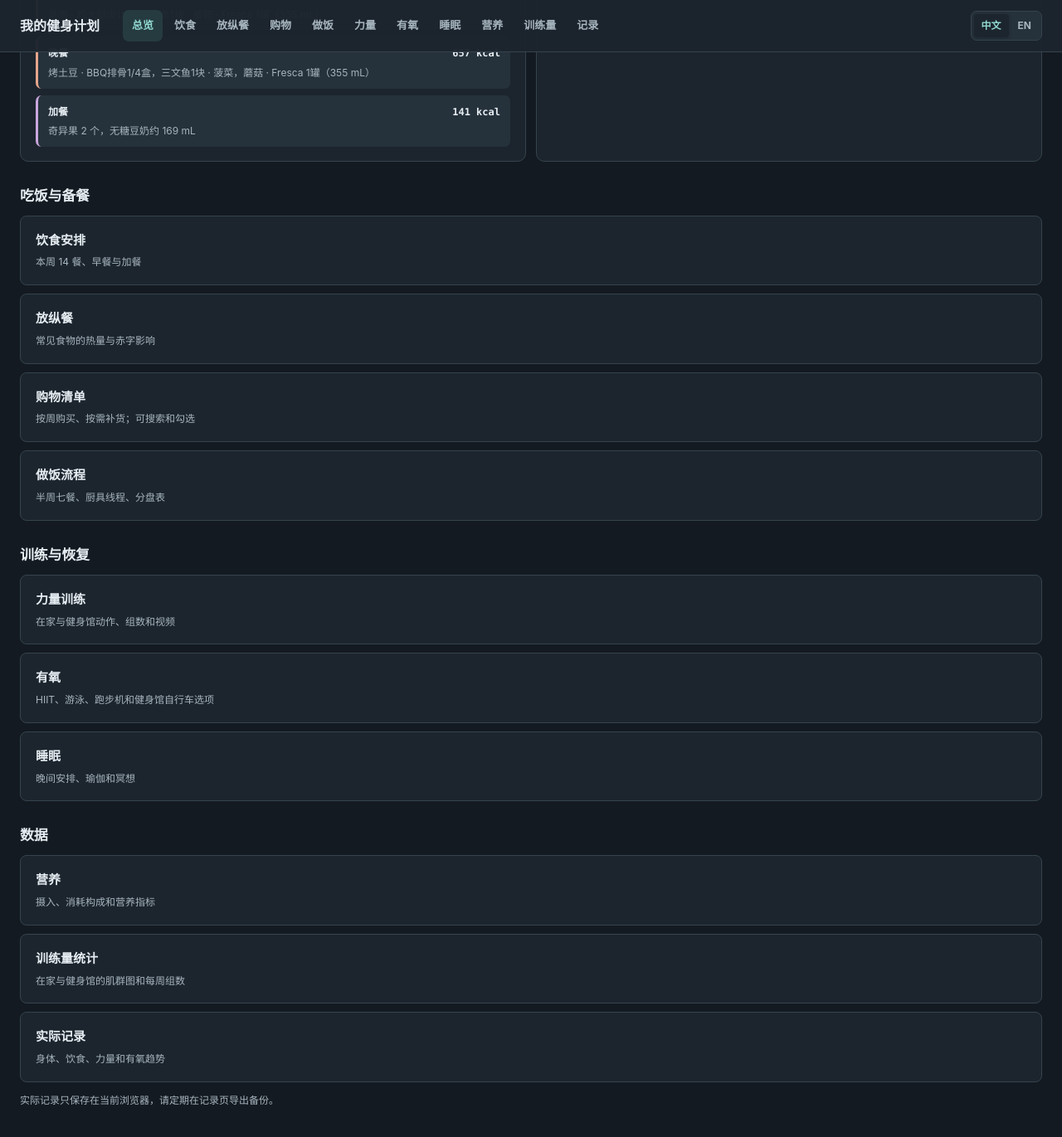
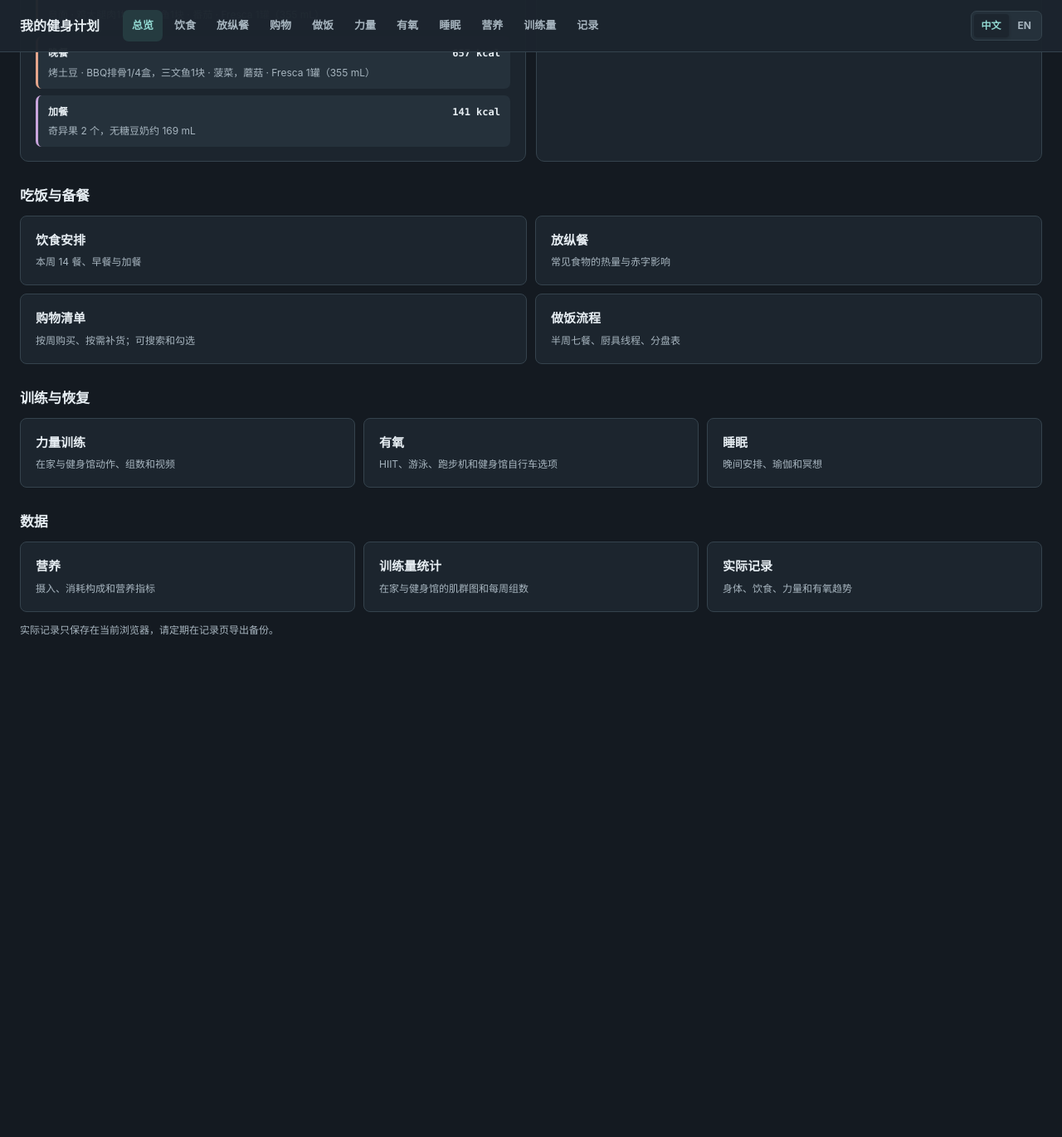
Before and after one commit to yunhaixiang/fitness, a Jekyll site: the page built from index.html, in a window 1280 px wide and 1400 px high, scrolled down 425 px. Shown: the top 1371 px of the window at 83% size. Built offline with Jekyll 4.4.1, drawn with Linux system fonts in a browser that asks for light colours; after the commit the page ends 1274 px from its top, so only the background shows below that.

Commit message:
Restore grid cards outside chronological views

```diff
--- a/assets/site.css
+++ b/assets/site.css
@@ -291,9 +291,9 @@ img{max-width:100%;height:auto}
 .visual-nutrient-card.is-unset .visual-nutrient-track{opacity:.4}
 .visual-nutrient-card.is-unset .visual-nutrient-comparison{color:var(--muted)}
 .visual-volume-card h3 br{display:none}
-.visual-volume-line{display:grid;grid-template-columns:45px minmax(0,1fr);gap:8px;margin-top:6px;font-size:12px}
+.visual-volume-line{display:grid;grid-template-columns:76px minmax(0,1fr);gap:12px;margin-top:6px;font-size:12px;line-height:1.45}
 .visual-volume-line span{color:var(--muted)}
-.visual-volume-line strong{font-weight:550}
+.visual-volume-line strong{min-width:0;font-weight:550;overflow-wrap:anywhere}
 .record-card-grid{display:grid;grid-template-columns:repeat(2,minmax(0,1fr));gap:10px;margin-top:13px}
 .record-card{min-width:0;background:#202c35;border:1px solid var(--line);border-radius:9px;padding:13px 15px}
 .record-card-head{display:flex;justify-content:space-between;gap:12px;align-items:baseline;border-bottom:1px solid var(--line);padding-bottom:7px;margin-bottom:9px}
@@ -321,11 +321,11 @@ img{max-width:100%;height:auto}
 .volume-photo-badge.is-indirect{background:#576573;border-color:#576573}
 .volume-details{margin-top:15px}
 .volume-details-title{font-size:16px;line-height:1.35;margin:0 0 10px}
-.volume-detail-grid{margin:0;grid-template-columns:minmax(0,1fr)}
+.volume-detail-grid{margin:0;grid-template-columns:repeat(2,minmax(0,1fr))}
 .volume-card-dose{display:block;color:var(--accent);font:700 17px/1.2 ui-monospace,SFMono-Regular,Menlo,monospace;margin:0 0 3px}
 .volume-card-sets{display:block;margin:0 0 10px;color:var(--muted);font-size:11px}
 .visual-volume-card:focus{outline:2px solid var(--accent);outline-offset:2px}
-@media(max-width:760px){.volume-photo-grid{grid-template-columns:1fr;gap:12px}.volume-photo{width:min(100%,386px)}}
+@media(max-width:760px){.volume-photo-grid,.volume-detail-grid{grid-template-columns:1fr}.volume-photo-grid{gap:12px}.volume-photo{width:min(100%,386px)}}
 @media(max-width:520px){.volume-photo-badge{padding:4px 5px}.volume-photo-name{font-size:10px}.volume-photo-value{font-size:9px}.volume-switch{display:flex}.volume-switch-button{flex:1;min-width:0}}
 
 /* Nutrition overview */
@@ -365,10 +365,7 @@ img{max-width:100%;height:auto}
 .cardio-option-card li{padding-left:1px;margin:0 0 5px}
 @media(max-width:900px){.cardio-option-grid{grid-template-columns:none;grid-auto-flow:column;grid-auto-columns:minmax(240px,min(75vw,320px));overflow-x:auto;scroll-snap-type:x proximity;padding-bottom:6px}.cardio-option-card{scroll-snap-align:start}}
 
-/* Keep the other card collections as single-column lists. */
-.link-grid,.link-grid.food-link-grid,.metrics-strip,
-.diet-meal-list,.diet-treat-grid,.visual-card-grid,.visual-training-list,
-.record-card-grid,.volume-detail-grid{grid-template-columns:minmax(0,1fr)}
-.visual-card-grid.visual-nutrient-grid{grid-template-columns:repeat(3,minmax(0,1fr))}
+/* Keep meal, exercise, and log sequences in reading order. */
+.diet-meal-list,.visual-training-list,.record-card-grid{grid-template-columns:minmax(0,1fr)}
 @media(max-width:760px){.visual-card-grid.visual-nutrient-grid{grid-template-columns:repeat(2,minmax(0,1fr))}}
 .cardio-video-image{max-width:440px}
```
